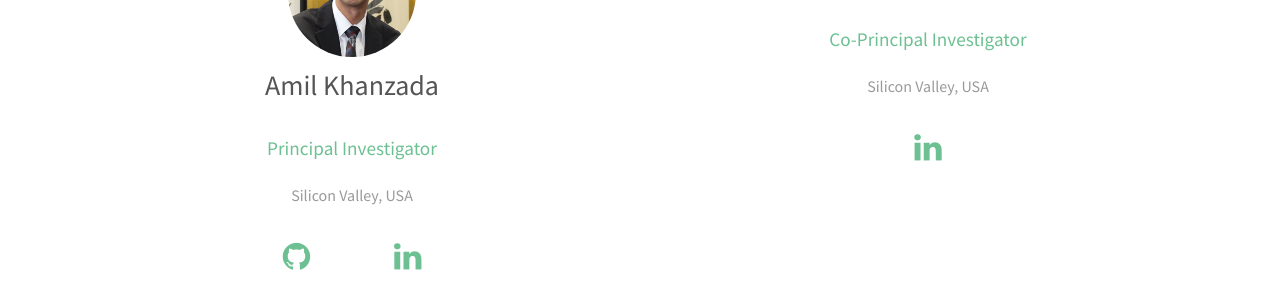
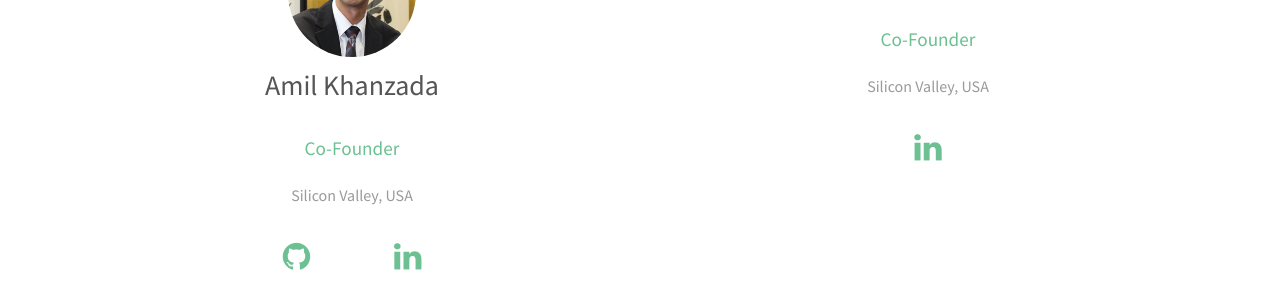
Before and after one commit to shujaatHusn/virufy.github.io, a plain HTML site: page team.html in a window 1280 px wide. Shown: the part 829-1133 px from the top of the page. Drawn offline with Linux system fonts and the light colour scheme.

Commit message:
update to cofounder

```diff
--- a/team.html
+++ b/team.html
@@ -72,7 +72,7 @@
 					</div>
 					<header>
 						<h3>Amil Khanzada</h3>
-						<h4>Principal Investigator</h4>
+						<h4>Co-Founder</h4>
 					</header>
 					<p>
 						Silicon Valley, USA<br>
@@ -91,7 +91,7 @@
 					</div>
 					<header>
 						<h3>Mike Zaidi</h3>
-						<h4>Co-Principal Investigator</h4>
+						<h4>Co-Founder</h4>
 					</header>
 					<p>
 						Silicon Valley, USA
```
